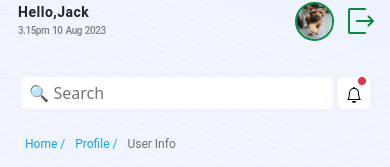
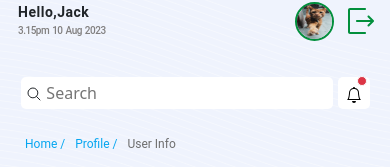
Before and after one commit to IrinaV1/React-KKC, a React (Create React App) app: page / in a window 390 px wide. Shown: the part 121-288 px from the top of the page. Built offline with nearby package versions, Linux system fonts and the light colour scheme.

Commit message:
change search element. added padding and responsive

```diff
--- a/src/сomponents/Header.css
+++ b/src/сomponents/Header.css
@@ -36,16 +36,30 @@
      justify-content: space-between;
      margin: 5px 5px;
  width: 100%;
+
  }
 
  .navbar-input {
-
+ outline: none;
      border: none;
      border-radius: 5px;
      height: 36px;
      background-color: #fff;
-     margin: 5px 5px;
+     margin: 5px 0px;
  width: 95%;
+padding-left: 25px;
+ position: relative;
+ }
+
+
+ .navbar-search-n{
+    width: 30px;
+    height: 30px;
+    position: absolute;
+    top: 28px;
+
+  padding: 0 5px;
+    z-index: 1;
  }
 
  .navbar-button {
@@ -247,7 +261,9 @@ width: 95%;
 align-items: flex-start;
         margin:  0px ;
 min-width: 90%;
-    }
+       padding-left: 25px;
+        position: relative;
+        }
 
     .navbar-button {
 
@@ -283,6 +299,11 @@ position: relative;
         position: absolute;
         top: 0px;
         width: 40%;
+    }
+
+    .navbar-search-n{
+       position: absolute;
+       top: 102px;
     }
      .navbar-personal{
         display: flex;
@@ -355,7 +376,11 @@ width: auto;
  padding: 0 ;
  position: relative;
       }
-
+      .navbar-search-n {
+        position: absolute;
+        top: 18px;
+        left: 6px
+     }
     .navbar-form{
         display: flex;
    flex-wrap: nowrap;
--- a/src/сomponents/Header.jsx
+++ b/src/сomponents/Header.jsx
@@ -4,7 +4,7 @@ import {RxExit} from 'react-icons/rx';
 import 'bootstrap/dist/css/bootstrap.css';
 import UserImage from '../logo/user.jpg';
 import '../сomponents/Header.css';
-
+import { IoSearchOutline } from "react-icons/io5";
 
 function Header({ headerInfo, onExitClick }) {
 
@@ -25,8 +25,8 @@ function Header({ headerInfo, onExitClick }) {
 
                 <div className="col-sm-6 col-md-6 col-lg-7 p-0 pe-1 ps-0 ">
                     <form className="navbar-form" role="search">
-
-                        <input className="navbar-input ps-2 pe-2" type="text"  placeholder="🔍 Search" />
+                  <div className='navbar-search-n'> <IoSearchOutline className='navbar-search' /> </div>
+                        <input className="navbar-input  ps-8 pe-2" type="text"  placeholder="Search" />
 
                         <button className="navbar-button" type="submit"><BsBell /> <i className="bi bi-bell"></i>
                         <span className="position-absolute top-5 start-90 translate-middle p-1 bg-danger border border-light rounded-circle" >
```
